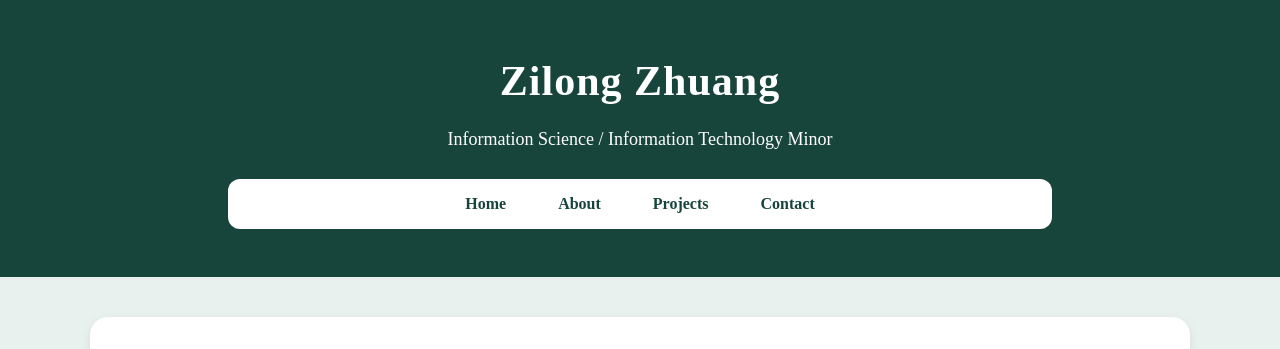
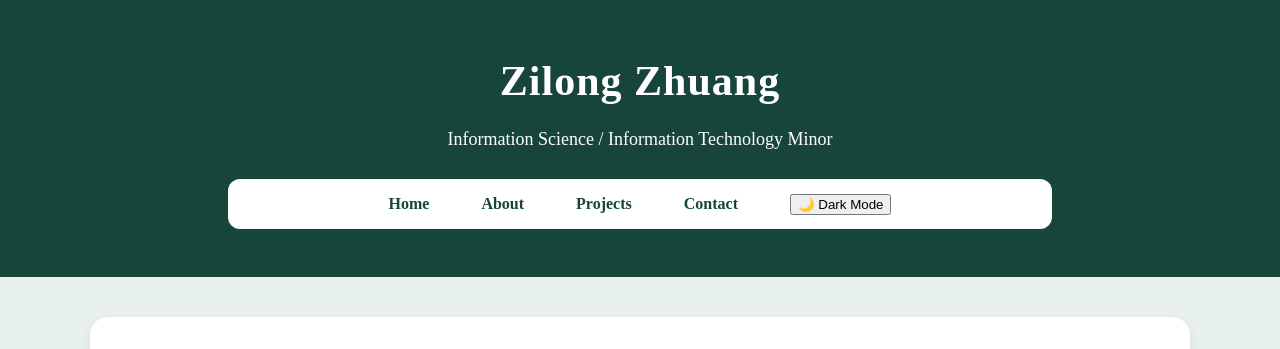
Before and after one commit to ZilongZ1/Lab-Responsive-Portfolio-Layout, a plain HTML site: page index.html in a window 1280 px wide. Shown: the top 349 px of the page. Drawn offline with nearby package versions, Linux system fonts and the light colour scheme.

Commit message:
Add theme toggle button for dark mode

```diff
--- a/index.html
+++ b/index.html
@@ -28,6 +28,12 @@
             <li><a href="#about">About</a></li>
             <li><a href="#projects">Projects</a></li>
             <li><a href="#contact">Contact</a></li>
+
+            <li>
+    <button id="theme-toggle" type="button" aria-pressed="false">
+        🌙 Dark Mode
+    </button>
+</li>
         </ul>
     </nav>
 
```
